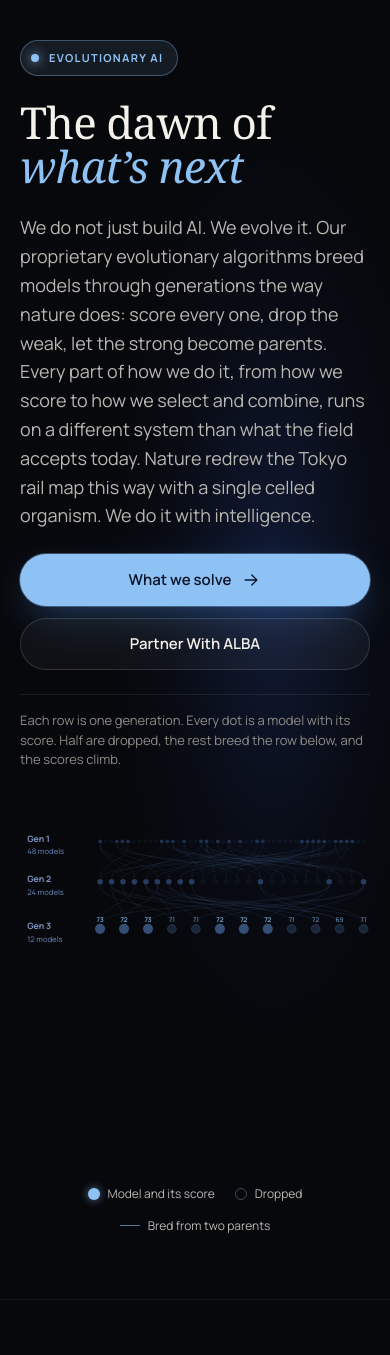
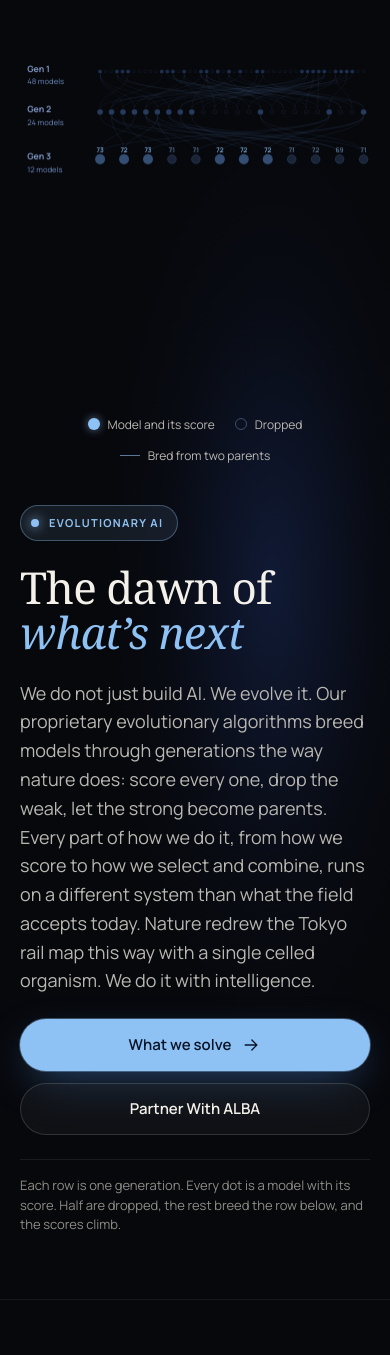
Before and after one commit to saferhood/alba-ai-labs, a Django app: page / in a window 390 px wide. Shown: the part 65-1420 px from the top of the page. Run offline with Django 5.2, Linux system fonts and the light colour scheme; some web fonts are replaced.

Commit message:
Funnel hero, new lead copy, visual first on mobile

```diff
--- a/static/css/main.css
+++ b/static/css/main.css
@@ -676,7 +676,7 @@ button { font: inherit; color: inherit; }
 .hero2__actions { display: flex; flex-direction: column; gap: var(--s-3); }
 .hero2__actions .btn { width: 100%; }
 .hero2__note { font-size: 13px; line-height: 1.5; color: var(--text-3); padding-top: var(--s-4); border-top: 1px solid rgba(255,255,255,.08); }
-.hero2__stage { display: flex; flex-direction: column; align-items: center; gap: var(--s-4); }
+.hero2__stage { order: -1; display: flex; flex-direction: column; align-items: center; gap: var(--s-4); }
 .funnel { width: min(92vw, 520px); height: auto; aspect-ratio: 1 / 1; display: block; }
 .funnel__legend { display: flex; flex-wrap: wrap; justify-content: center; gap: var(--s-3) var(--s-5); font-size: 12px; color: var(--text-2); }
 .funnel__legend span { display: inline-flex; align-items: center; gap: 8px; }
@@ -724,7 +724,7 @@ button { font: inherit; color: inherit; }
   .hero2 { padding: var(--s-16) 0 var(--s-20); min-height: calc(100svh - var(--nav-h)); display: flex; align-items: center; }
   .hero2__inner { flex-direction: row; align-items: center; justify-content: space-between; gap: var(--s-12); }
   .hero2__copy { width: 50%; }
-  .hero2__stage { width: 44%; flex-shrink: 0; }
+  .hero2__stage { order: 0; width: 44%; flex-shrink: 0; }
   .funnel { width: 100%; max-width: 560px; }
   .sol-grid--3 { grid-template-columns: repeat(3, minmax(0, 1fr)); }
 }
--- a/templates/core/home.html
+++ b/templates/core/home.html
@@ -21,7 +21,7 @@
       </div>
       <p class="hero2__note">Each row is one generation. Every dot is a model with its score. Half are dropped, the rest breed the row below, and the scores climb.</p>
     </div>
-    <div class="hero2__stage reveal reveal--delay">
+    <div class="hero2__stage reveal ">
       <canvas class="funnel" id="funnel" width="640" height="640" role="img" aria-label="An animation of forty eight candidate models being scored, culled, and bred over six generations until one remains"></canvas>
       <div class="funnel__legend" aria-hidden="true">
         <span><i class="funnel__sw funnel__sw--model"></i>Model and its score</span>
```
Also changed, not shown: 3 other files.
